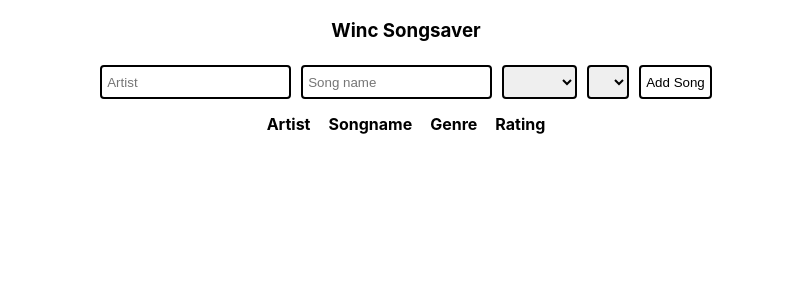
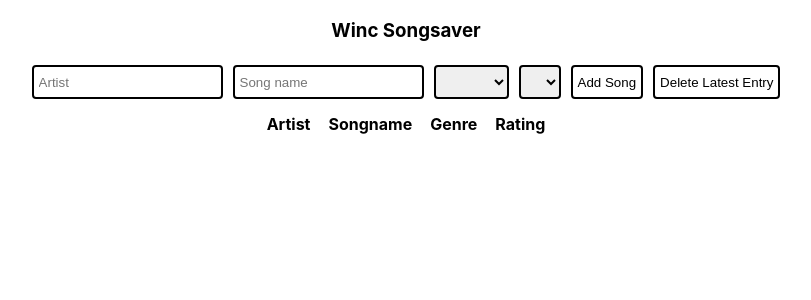
Before and after one commit to Modulo3002/03.songsaver, a React (Create React App) app: page / in a window 1280 px wide. Shown: the top 300 px of the page, without its empty margins (234-1045 px from the left). Built offline with nearby package versions, Linux system fonts and the light colour scheme.

Commit message:
Added delete button

```diff
--- a/src/App.css
+++ b/src/App.css
@@ -26,7 +26,7 @@
   border-radius: 4px;
 }
 
-.addSongBtn{
+.addSongBtn {
   background-color: #ffffff;
   padding: 5px;
   margin: 5px;
@@ -34,7 +34,13 @@
   border-radius: 4px;
 }
 
-
+.deleteSongBtn{
+  background-color: #ffffff;
+  padding: 5px;
+  margin: 5px;
+  border: 2px solid black;
+  border-radius: 4px;
+}
 .listOVerview {
   border-radius: 5px;
   font-size: 15px;
--- a/src/App.js
+++ b/src/App.js
@@ -11,8 +11,10 @@ import {
   changeSelectedGenre,
   changeSelectedRating,
   updateListoverview,
+  deleteLatestEntry,
 } from "./actions";
 import { useSelector } from "react-redux";
+import Deletesongbtn from "./components/Deletesongbtn";
 
 function App() {
   const inputboxArtistState = useSelector(
@@ -63,6 +65,7 @@ function App() {
             )
           }
         />
+        <Deletesongbtn onclick={()=>dispatch(deleteLatestEntry()) }/>
       </div>
       <Listoverview overview={listoverviewState} />
     </div>
--- a/src/actions/index.js
+++ b/src/actions/index.js
@@ -32,3 +32,9 @@ export const updateListoverview = (Artist, Song, Genre, Rating) => {
     payload: { artist: Artist, song: Song, genre: Genre, rating: Rating },
   };
 };
+
+export const deleteLatestEntry = ()=>{
+  return {
+    type: "DELETE_LATEST_ENTRY"
+  }
+}
--- /dev/null
+++ b/src/components/Deletesongbtn.js
@@ -0,0 +1,11 @@
+import React from "react";
+
+function Deletesongbtn(props) {
+  return (
+    <button className="deleteSongBtn" onClick={props.onclick}>
+      Delete Latest Entry
+    </button>
+  );
+}
+
+export default Deletesongbtn;
--- a/src/reducers/listoverview.js
+++ b/src/reducers/listoverview.js
@@ -2,6 +2,8 @@ export const listOverviewReducer = (state = [], action) => {
   switch (action.type) {
     case "ADD_TO_LIST":
       return [...state, action.payload];
+    case "DELETE_LATEST_ENTRY":
+      return [...state.slice(0, -1)]
     default:
       return state;
   }
```
